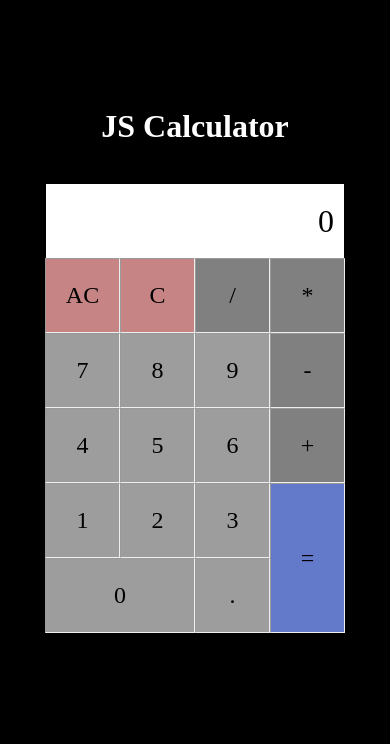
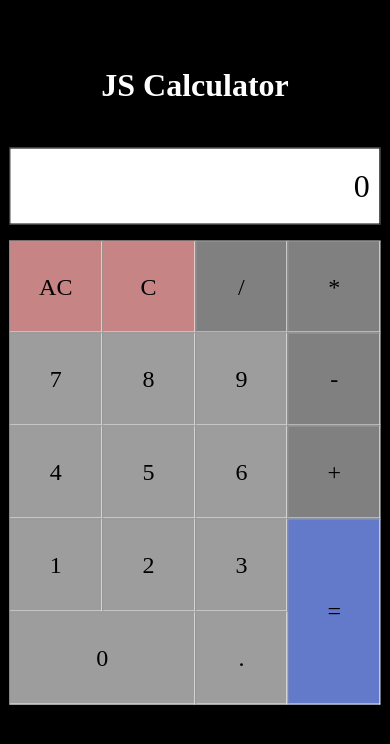
Before and after one commit to mati-fernandez/js-calculator, a React (Vite) app: page / in a window 390 px wide. Shown: the top 744 px of the page. Built offline with nearby package versions, Linux system fonts and the light colour scheme.

Commit message:
Responsive fixed

```diff
--- a/src/App.css
+++ b/src/App.css
@@ -7,19 +7,24 @@ body {
   justify-content: center;
   position: relative;
   user-select: none;
+  height: 90vh;
 }
 
 h1 {
   position: absolute;
   color: #ffffff;
-  margin-top: 100px;
+  margin-top: 7vh;
 }
 
 .calculator {
-  margin-top: 175px;
+  position: absolute;
+  top: 55%;
+  left: 50%;
+  transform: translate(-50%, -50%);
   display: grid;
-  grid-template-columns: repeat(4, 75px);
-  grid-template-rows: repeat(6, 75px);
+  grid-template-columns: repeat(4, 11vh);
+  grid-template-rows: repeat(6, 11vh);
+  justify-content: center;
 }
 
 #display {
```
